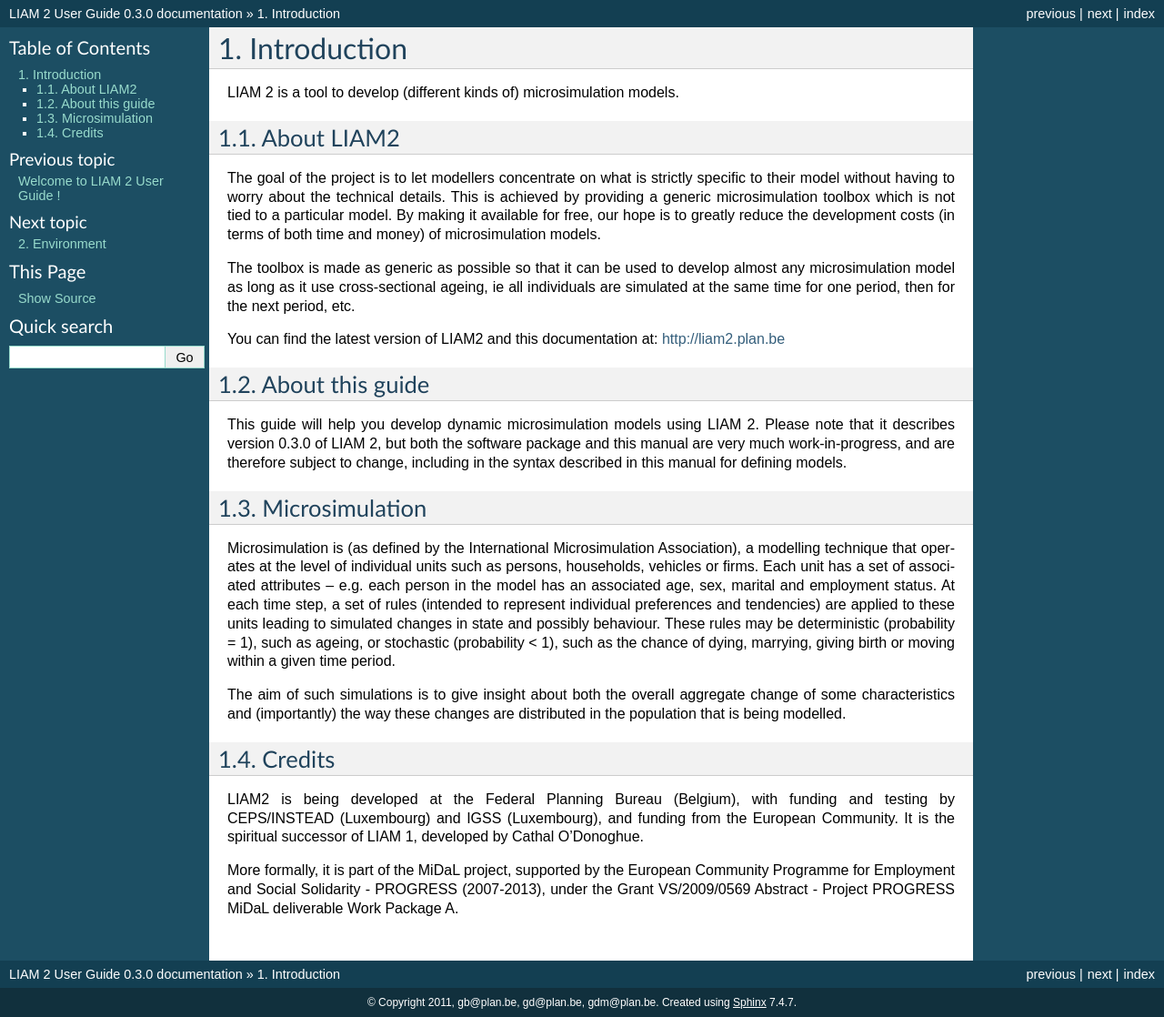
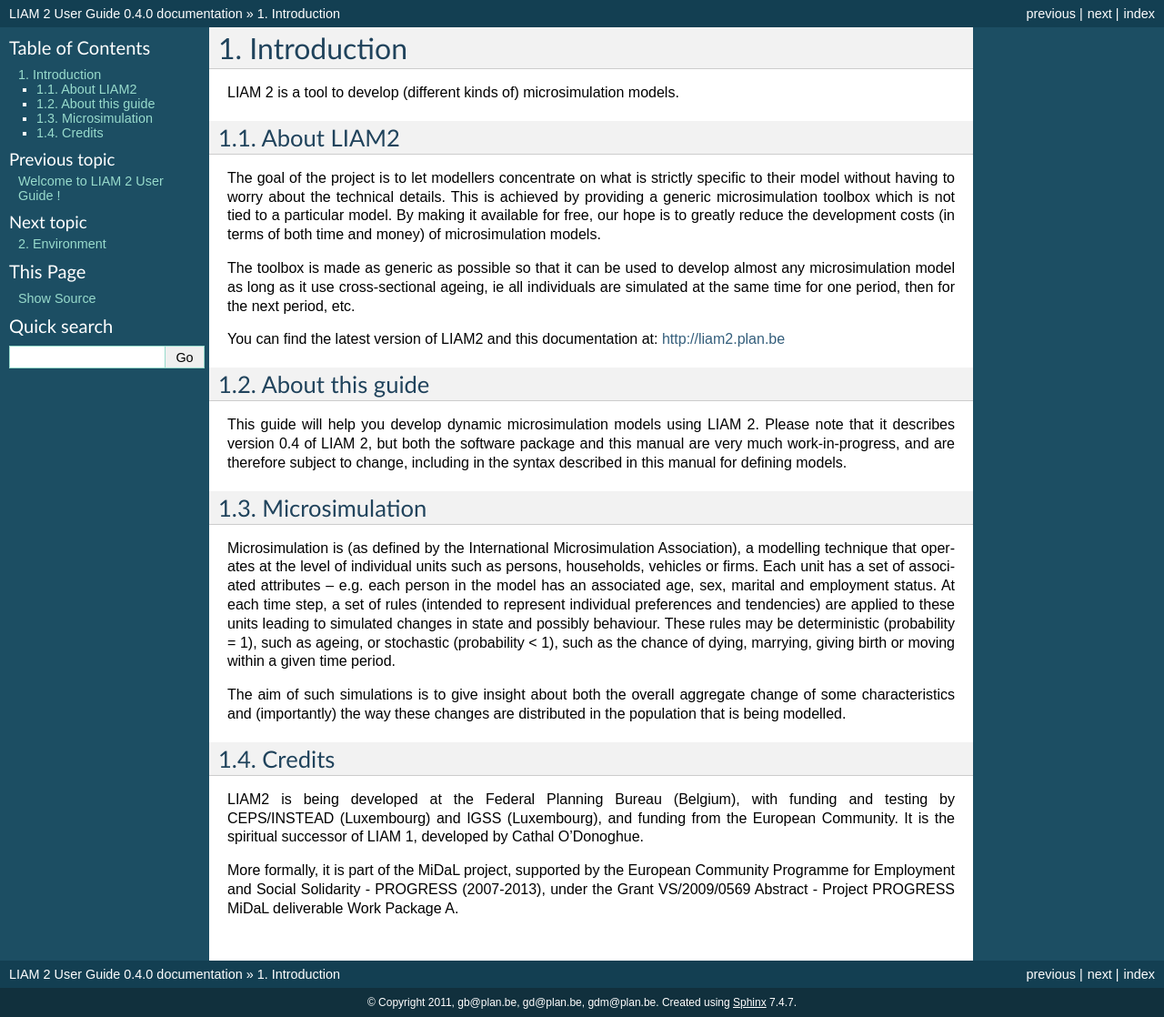
Before and after one commit to liam2/liam2, a Sphinx documentation site: the page built from doc/usersguide/source/intro.rst, in a window 1280 px wide. Shown: the whole page at 91% size. Built offline with Sphinx 7.4.7, drawn with Linux system fonts in a browser that asks for light colours; formulas are drawn with MathJax 3.

Commit message:
prepare for release

```diff
--- a/doc/usersguide/source/conf.py
+++ b/doc/usersguide/source/conf.py
@@ -49,9 +49,9 @@
 # built documents.
 #
 # The short X.Y version.
-version = '0.3.0'
+version = '0.4'
 # The full version, including alpha/beta/rc tags.
-release = '0.3.0'
+release = '0.4.0'
 
 # The language for content autogenerated by Sphinx. Refer to documentation
 # for a list of supported languages.
```
